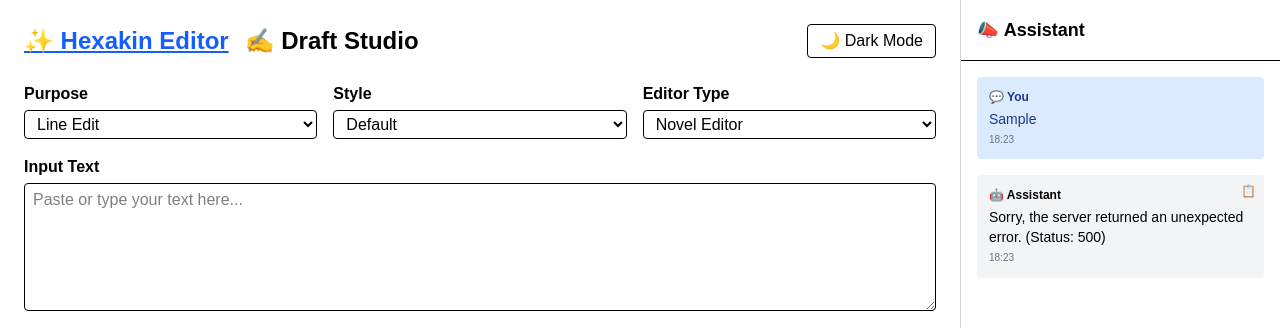
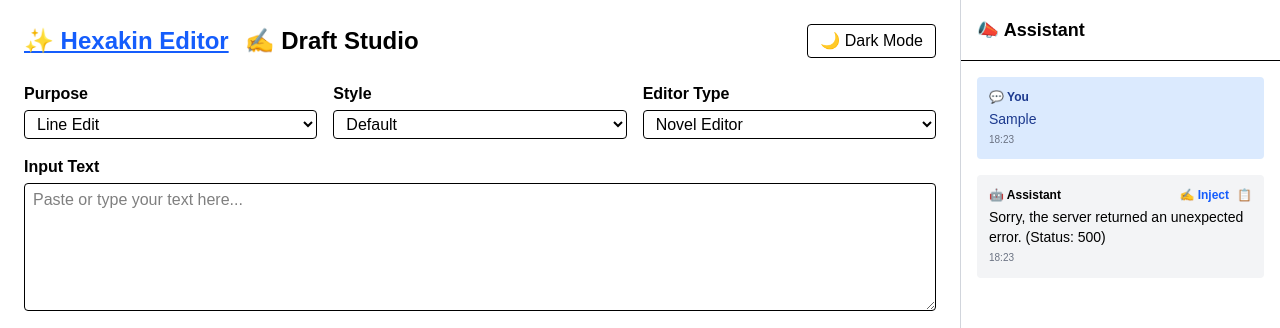
Before and after one commit to Hexakin/hexakin-editor, a Next.js app: page / in a window 1280 px wide. Both pictures are taken after typing "Sample" into the empty fields and a click on the button "Send". Shown: the top 328 px of the page. Built offline with nearby package versions, Linux system fonts and the light colour scheme; no server answers.

Commit message:
inject from chat

```diff
--- a/components/ChatSidebar.tsx
+++ b/components/ChatSidebar.tsx
@@ -1,13 +1,14 @@
 import { useEffect, useRef, useState } from "react";
 import { useAssistant } from "../hooks/useAssistant";
-import { useAppContext } from '../context/AppContext'; // Import the context hook
+import { useAppContext } from '../context/AppContext';
 
 export default function ChatSidebar() {
   const [message, setMessage] = useState("");
   const { messages, sendMessage, loading } = useAssistant();
+  const appContext = useAppContext();
 
-  // Get the entire app's context
-  const appContext = useAppContext();
+  // Get the handleInjectText function from our global context
+  const { handleInjectText } = useAppContext();
 
   const containerRef = useRef<HTMLDivElement>(null);
   const [showScrollButton, setShowScrollButton] = useState(false);
@@ -15,7 +16,6 @@ export default function ChatSidebar() {
 
   const handleSend = async () => {
     if (!message.trim()) return;
-    // Pass the user's message AND the entire app context to the hook
     await sendMessage(message, appContext);
     setMessage("");
   };
@@ -23,7 +23,6 @@ export default function ChatSidebar() {
   useEffect(() => {
     if (typeof window !== "undefined") {
       (window as any).HexakinChatInject = (content: string) => {
-        // Injected messages don't need context
         sendMessage(content, null, "assistant");
       };
     }
@@ -83,7 +82,8 @@ export default function ChatSidebar() {
                 isUser ? "bg-blue-100 dark:bg-blue-800 text-blue-900 dark:text-blue-100" : "bg-gray-100 dark:bg-gray-700 text-black dark:text-white"
               }`}
             >
-              <div className="text-xs font-semibold mb-1">
+              <div className="text-xs font-semibold mb-1 flex justify-between items-center">
+                <span>
                   {msg.role === "user"
                     ? "💬 You"
                     : msg.content.startsWith("💡")
@@ -91,6 +91,26 @@ export default function ChatSidebar() {
                     : msg.content.startsWith("🎯")
                     ? "🎯 Tone Insight"
                     : "🤖 Assistant"}
+                </span>
+                {/* --- NEW: Inject Button for assistant messages --- */}
+                {!isUser && (
+                  <div className="flex items-center gap-2">
+                    <button
+                      onClick={() => handleInjectText(msg.content)}
+                      className="text-xs text-blue-600 hover:underline font-semibold"
+                      title="Inject this text into the active editor"
+                    >
+                      ✍️ Inject
+                    </button>
+                    <button
+                      onClick={() => copyToClipboard(msg.content)}
+                      className="text-xs text-gray-400 hover:text-black"
+                      title="Copy to clipboard"
+                    >
+                      📋
+                    </button>
+                  </div>
+                )}
               </div>
 
               {isLong ? (
@@ -112,16 +132,6 @@ export default function ChatSidebar() {
               <div className="text-[10px] text-gray-500 mt-1">
                 {formatTimestamp(new Date())}
               </div>
-
-              {!isUser && (
-                <button
-                  onClick={() => copyToClipboard(msg.content)}
-                  className="absolute top-2 right-2 text-xs text-gray-400 hover:text-black"
-                  title="Copy to clipboard"
-                >
-                  📋
-                </button>
-              )}
             </div>
           );
         })}
--- a/components/LongformEditor.tsx
+++ b/components/LongformEditor.tsx
@@ -1,20 +1,43 @@
-import { useState, useRef } from "react";
+import { useEffect, useState, useRef } from "react";
 import FileImporter from './FileImporter';
 import DraftSummary from './DraftSummary';
-import { useAppContext } from '../context/AppContext'; // Import our new context hook
+import { useAppContext } from '../context/AppContext';
 
 export default function LongformEditor() {
-  // Get all the state and functions from the global context
-  const { longformState, setLongformState, activeChapter } = useAppContext();
+  const {
+    longformState,
+    setLongformState,
+    activeChapter,
+    textToInject,      // <-- NEW: Get the text to inject from context
+    clearInjectedText  // <-- NEW: Get the function to clear it once done
+  } = useAppContext();
   const { chapters, activeChapterId } = longformState;
 
-  // These states can remain local to this component as they don't need to be shared
   const [selection, setSelection] = useState("");
   const [showImporter, setShowImporter] = useState(false);
   const [showSummary, setShowSummary] = useState(false);
   const editorRef = useRef<HTMLTextAreaElement>(null);
 
-  // --- All handler functions now update the global context state ---
+  // --- NEW: Effect to handle injection ---
+  // This useEffect listens for when `textToInject` changes.
+  useEffect(() => {
+    if (textToInject && editorRef.current && activeChapter) {
+      const { selectionStart, selectionEnd } = editorRef.current;
+      const currentContent = activeChapter.content;
+
+      // Insert the text at the current cursor position (or replace selected text)
+      const newContent =
+        currentContent.slice(0, selectionStart) +
+        textToInject +
+        currentContent.slice(selectionEnd);
+
+      // Update the global state with the new content
+      handleContentChange(activeChapter.id, newContent);
+
+      // Important: Clear the injection text from the context so it doesn't happen again
+      clearInjectedText();
+    }
+  }, [textToInject]); // This effect runs only when textToInject changes
 
   const setActiveId = (id: string) => {
     setLongformState(prevState => ({ ...prevState, activeChapterId: id }));
@@ -69,8 +92,7 @@ export default function LongformEditor() {
   };
 
   const handleInjectToEditor = () => {
-    // This function will be implemented in a later step when we update HexakinEditor
-    // For now, we'll just log it.
+    // This function will be implemented when we update HexakinEditor to use context
     if (activeChapter) {
         console.log("Injecting to editor:", selection, activeChapter.id);
     }
--- a/context/AppContext.tsx
+++ b/context/AppContext.tsx
@@ -9,7 +9,6 @@ interface HexakinEditorState {
   purpose: string;
   style: string;
   editorType: string;
-  // We'll add more state here as we refactor
 }
 
 // 2. Data from the Longform Editor (Draft Studio)
@@ -26,29 +25,26 @@ interface LongformEditorState {
 
 // 3. Combine everything into a single "Context" shape
 interface IAppContext {
-  // Hexakin Editor state and a function to update it
   hexakinState: HexakinEditorState;
   setHexakinState: React.Dispatch<React.SetStateAction<HexakinEditorState>>;
 
-  // Longform Editor state and a function to update it
   longformState: LongformEditorState;
   setLongformState: React.Dispatch<React.SetStateAction<LongformEditorState>>;
 
-  // A helper to easily get the currently active chapter object
   activeChapter: Chapter | undefined;
+
+  // --- NEW: State and function for injecting text from the chat ---
+  textToInject: string | null;
+  handleInjectText: (text: string) => void;
+  clearInjectedText: () => void;
 }
 
 // --- Create the Context ---
-// This is the actual context object that components will use.
 const AppContext = createContext<IAppContext | undefined>(undefined);
 
 
 // --- Create the Provider Component ---
-// This special component will hold all the state logic and "provide" it
-// to all the child components wrapped inside it.
 export function AppProvider({ children }: { children: ReactNode }) {
-  // All the state that was previously scattered across different components
-  // will now live here, in one central place.
   const [hexakinState, setHexakinState] = useState<HexakinEditorState>({
     inputText: '',
     editedText: '',
@@ -62,7 +58,10 @@ export function AppProvider({ children }: { children: ReactNode }) {
     activeChapterId: null,
   });
 
-  // We keep the logic for loading and saving chapters from localStorage here.
+  // --- NEW: State for injection ---
+  const [textToInject, setTextToInject] = useState<string | null>(null);
+
+  // Load chapters from localStorage
   useEffect(() => {
     try {
       const saved = localStorage.getItem("hexakin_chapters");
@@ -75,38 +74,45 @@ export function AppProvider({ children }: { children: ReactNode }) {
       }
     } catch (error) {
         console.error("Failed to parse chapters from localStorage", error);
-        localStorage.removeItem("hexakin_chapters"); // Clear corrupted data
+        localStorage.removeItem("hexakin_chapters");
     }
   }, []);
 
+  // Save chapters to localStorage
   useEffect(() => {
     if (longformState.chapters.length > 0) {
       localStorage.setItem("hexakin_chapters", JSON.stringify(longformState.chapters));
     }
   }, [longformState.chapters]);
 
-  // This is a "derived" piece of state - it calculates the active chapter
-  // based on the activeChapterId.
   const activeChapter = longformState.chapters.find(
     (ch) => ch.id === longformState.activeChapterId
   );
 
-  // We bundle up all the state and functions into a single "value" object
-  // to pass down to the rest of the app.
+  // --- NEW: Injection handler functions ---
+  const handleInjectText = (text: string) => {
+    setTextToInject(text);
+  };
+
+  const clearInjectedText = () => {
+    setTextToInject(null);
+  };
+
   const value = {
     hexakinState,
     setHexakinState,
     longformState,
     setLongformState,
     activeChapter,
+    textToInject,
+    handleInjectText,
+    clearInjectedText,
   };
 
   return <AppContext.Provider value={value}>{children}</AppContext.Provider>;
 }
 
 // --- Create a Custom Hook for easy access ---
-// Instead of components having to import `useContext` and `AppContext` every time,
-// they can just use this simple hook to get access to all the shared data.
 export function useAppContext() {
   const context = useContext(AppContext);
   if (context === undefined) {
```
Lines whose indentation alone changed are shown as unchanged.
